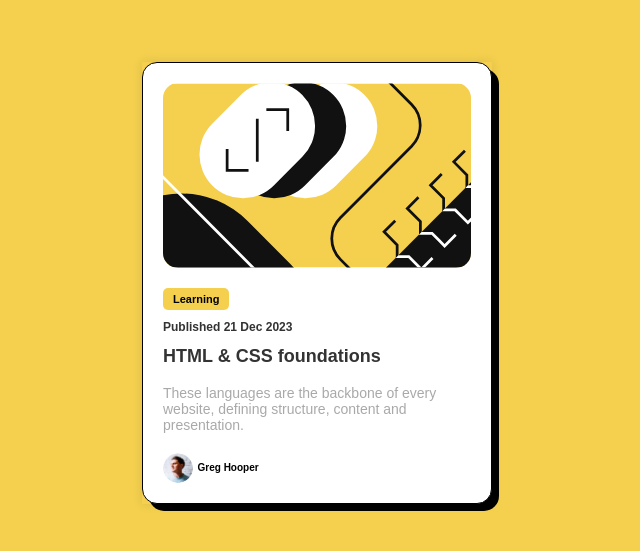
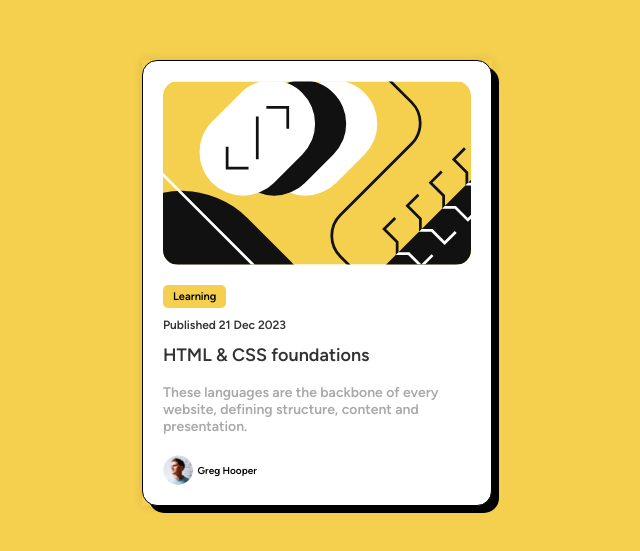
Before and after one commit to flexecuter/2nd-challenge, a plain HTML site: page index.html in a window 1280 px wide. Shown: the part 117-668 px from the top of the page, without its empty margins (323-963 px from the left). Drawn offline with Linux system fonts and the light colour scheme.

Commit message:
Update styles.css

```diff
--- a/styles.css
+++ b/styles.css
@@ -30,7 +30,7 @@ p {
   display: flex;
   margin-top: 20px;
   padding: 5px 10px;
-
+  font-family: myFirstFont;
 }
 .padding {
   box-shadow: 7px 7px black;
@@ -42,11 +42,13 @@ p {
 .p2 {
   font-weight: 900;
   font-size: 11px;
+  font-family: myFirstFont;
 }
 .published {
   font-size: 12px;
   text-align: left;
   font-weight: bold;
+  font-family: myFirstFont;
 }
 .html-css {
   font-size: 18px;
@@ -54,6 +56,7 @@ p {
   text-align: left;
   cursor: pointer;
   transition: color .5s, ease-in-out;
+  font-family: myFirstFont;
 }
 .html-css:hover {
   color: orange;
@@ -65,6 +68,7 @@ p {
   color: darkgray;
   word-break: keep-all;
   text-align: left;
+  font-family: myFirstFont;
 }
 .profile-container {
   display: flex;
@@ -79,4 +83,9 @@ p {
   font-size: 10px;
   font-weight: 800;
   margin-left: 5px;
+  font-family: myFirstFont;
 }
+@font-face {
+  font-family: myFirstFont;
+  src: url(Figtree-SemiBold.ttf);
+}
```
